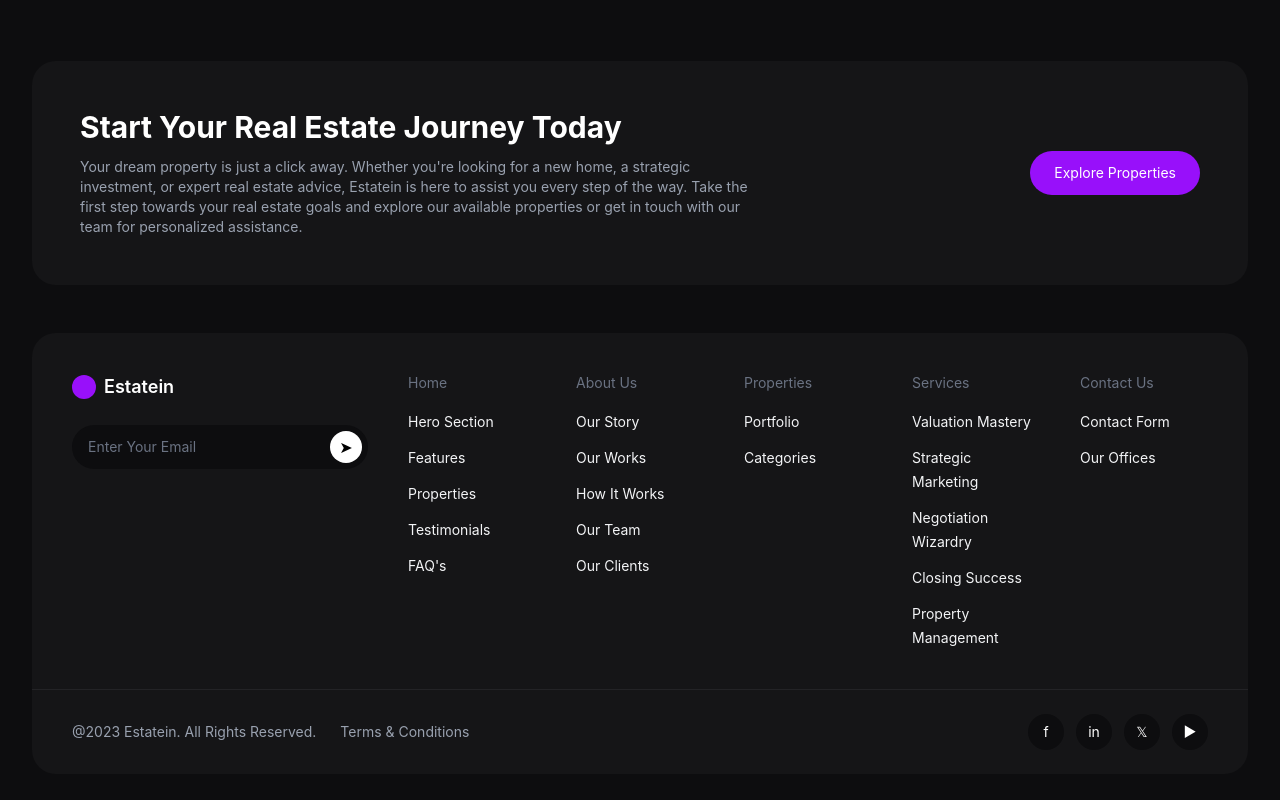
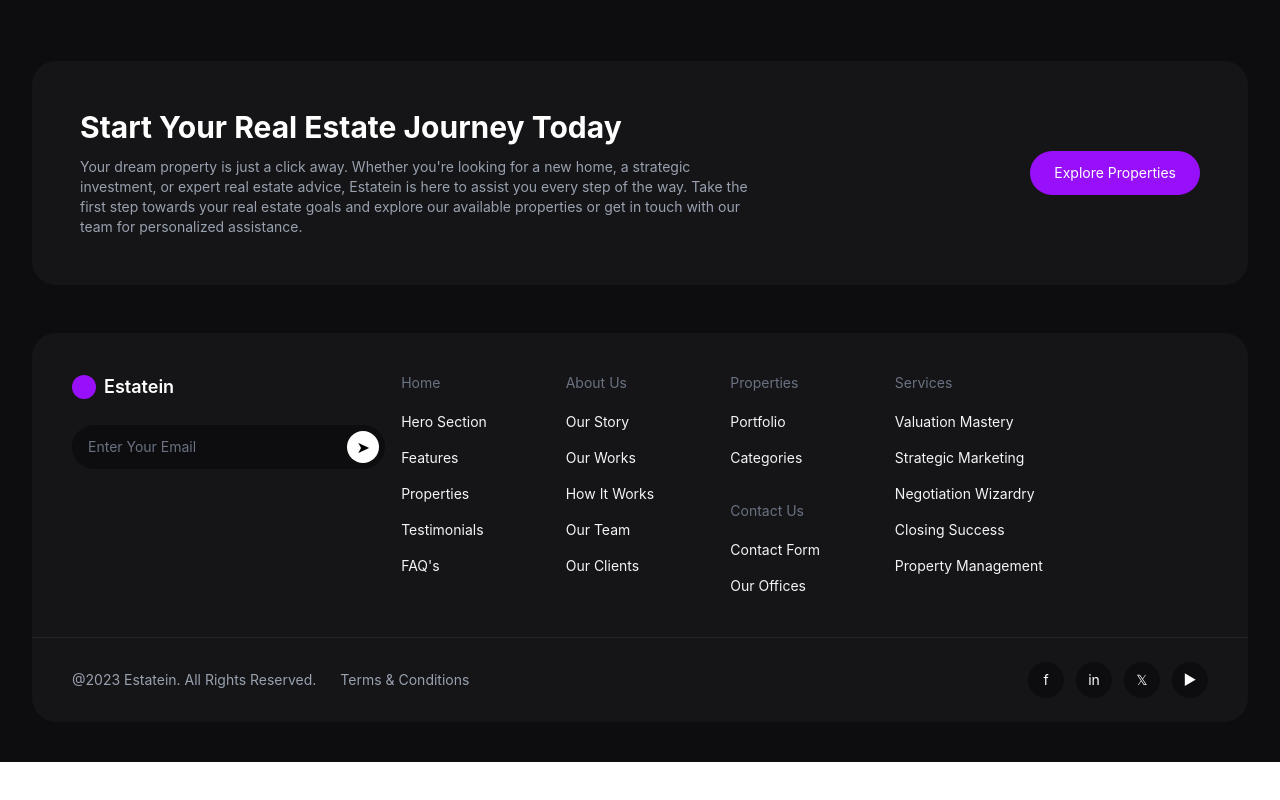
Before and after one commit to JerahmeelN806/estatein-real-estate, a React app in the folder frontend/: page / in a window 1280 px wide. Shown: the part 2663-3463 px from the top of the page. After the commit the page ends 3425 px from the top, so only its background shows below. Built offline with nearby package versions, Linux system fonts and the light colour scheme; the HTML template or start-up script is replaced by a standard one.

Commit message:
Updated footer

```diff
--- a/frontend/src/sections/Footer.jsx
+++ b/frontend/src/sections/Footer.jsx
@@ -1,5 +1,5 @@
 function Footer() {
-  const columns = [
+  const mainColumns = [
     {
       title: "Home",
       links: ["Hero Section", "Features", "Properties", "Testimonials", "FAQ's"],
@@ -8,11 +8,9 @@ function Footer() {
       title: "About Us",
       links: ["Our Story", "Our Works", "How It Works", "Our Team", "Our Clients"],
     },
-    {
-      title: "Properties",
-      links: ["Portfolio", "Categories"],
-    },
-    {
+  ]
+
+  const services = {
     title: "Services",
     links: [
       "Valuation Mastery",
@@ -21,12 +19,17 @@ function Footer() {
       "Closing Success",
       "Property Management",
     ],
-    },
-    {
+  }
+
+  const properties = {
+    title: "Properties",
+    links: ["Portfolio", "Categories"],
+  }
+
+  const contact = {
     title: "Contact Us",
     links: ["Contact Form", "Our Offices"],
-    },
-  ]
+  }
 
   const socials = [
     { label: "Facebook", icon: "f" },
@@ -56,7 +59,7 @@ function Footer() {
             </div>
           </div>
 
-          <div className="grid grid-cols-2 md:grid-cols-7 gap-x-10 gap-y-8 md:gap-y-8">
+          <div className="grid grid-cols-2 md:grid-cols-7 gap-x-4 gap-y-8">
             <div className="hidden md:block md:col-span-2">
               <div className="flex items-center gap-2 mb-6">
                 <div className="w-6 h-6 bg-purple-600 rounded-full" />
@@ -74,13 +77,16 @@ function Footer() {
               </div>
             </div>
 
-            {columns.map((col) => (
+            {mainColumns.map((col) => (
               <div key={col.title}>
-                <h4 className="text-gray-500 text-sm mb-4">{col.title}</h4>
+                <h4 className="text-gray-500 text-sm mb-4 whitespace-nowrap">{col.title}</h4>
                 <ul className="space-y-3 list-none">
                   {col.links.map((link) => (
                     <li key={link} className="list-none">
-                      <a href="#" className="text-sm text-gray-100 hover:text-white">
+                      <a
+                        href="#"
+                        className="text-sm text-gray-100 hover:text-white whitespace-nowrap"
+                      >
                         {link}
                       </a>
                     </li>
@@ -88,6 +94,53 @@ function Footer() {
                 </ul>
               </div>
             ))}
+
+            {/* Properties + Contact Us stacked in one column */}
+            <div>
+              <h4 className="text-gray-500 text-sm mb-4 whitespace-nowrap">{properties.title}</h4>
+              <ul className="space-y-3 list-none mb-8">
+                {properties.links.map((link) => (
+                  <li key={link} className="list-none">
+                    <a
+                      href="#"
+                      className="text-sm text-gray-100 hover:text-white whitespace-nowrap"
+                    >
+                      {link}
+                    </a>
+                  </li>
+                ))}
+              </ul>
+
+              <h4 className="text-gray-500 text-sm mb-4 whitespace-nowrap">{contact.title}</h4>
+              <ul className="space-y-3 list-none">
+                {contact.links.map((link) => (
+                  <li key={link} className="list-none">
+                    <a
+                      href="#"
+                      className="text-sm text-gray-100 hover:text-white whitespace-nowrap"
+                    >
+                      {link}
+                    </a>
+                  </li>
+                ))}
+              </ul>
+            </div>
+
+            <div>
+              <h4 className="text-gray-500 text-sm mb-4 whitespace-nowrap">{services.title}</h4>
+              <ul className="space-y-3 list-none">
+                {services.links.map((link) => (
+                  <li key={link} className="list-none">
+                    <a
+                      href="#"
+                      className="text-sm text-gray-100 hover:text-white whitespace-nowrap"
+                    >
+                      {link}
+                    </a>
+                  </li>
+                ))}
+              </ul>
+            </div>
           </div>
         </div>
 
```
Lines whose indentation alone changed are shown as unchanged.
